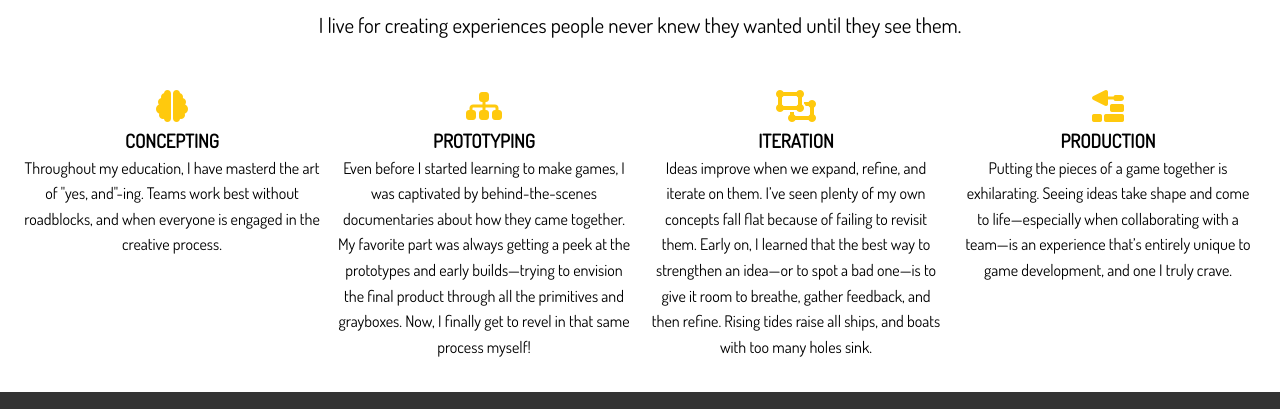
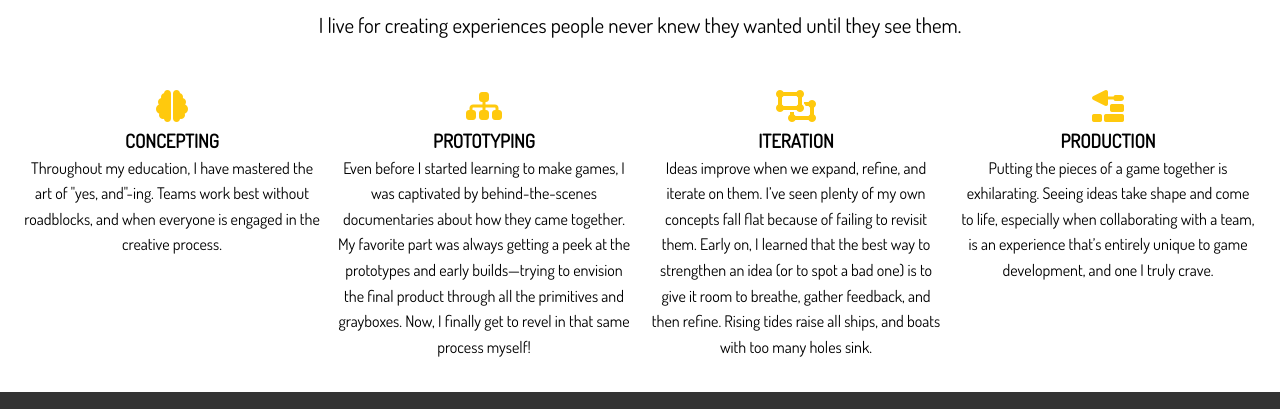
Before and after one commit to Killerconman311/Killerconman311.github.io, a website: page docs/about.html in a window 1280 px wide. Shown: the part 657-1066 px from the top of the page. Drawn offline with Linux system fonts and the light colour scheme.

Commit message:
minor changes

```diff
--- a/docs/about.html
+++ b/docs/about.html
@@ -80,7 +80,7 @@
           <i class="fa-solid fa-brain fa-2x" style="color: #FFC90D;"></i>
           <h3>Concepting</h3>
           <p>
-            Throughout my education, I have masterd the art of "yes, and"-ing. Teams work best without roadblocks,
+            Throughout my education, I have mastered the art of "yes, and"-ing. Teams work best without roadblocks,
             and when everyone is engaged in the creative process.
           </p>
         </div>
@@ -100,9 +100,8 @@
           <h3>Iteration</h3>
           <p>
             Ideas improve when we expand, refine, and iterate on them. I’ve seen plenty of my own concepts fall flat
-            because of failing to revisit them. Early on, I learned that the best way to strengthen an idea—or to spot a
-            bad
-            one—is to give it room to breathe, gather feedback, and then refine. Rising tides raise all ships, and boats
+            because of failing to revisit them. Early on, I learned that the best way to strengthen an idea (or to spot a
+            bad one) is to give it room to breathe, gather feedback, and then refine. Rising tides raise all ships, and boats
             with too many holes sink.
           </p>
         </div>
@@ -110,8 +109,8 @@
           <i class="fa-solid fa-trowel-bricks fa-2x" style="color: #FFC90D;"></i>
           <h3>Production</h3>
           <p>
-            Putting the pieces of a game together is exhilarating. Seeing ideas take shape and come to life—especially
-            when collaborating with a team—is an experience that’s entirely unique to game development, and one I truly
+            Putting the pieces of a game together is exhilarating. Seeing ideas take shape and come to life, especially
+            when collaborating with a team, is an experience that’s entirely unique to game development, and one I truly
             crave.
           </p>
         </div>
```
Also changed, not shown: docs/work.html (+4 -1 lines).
